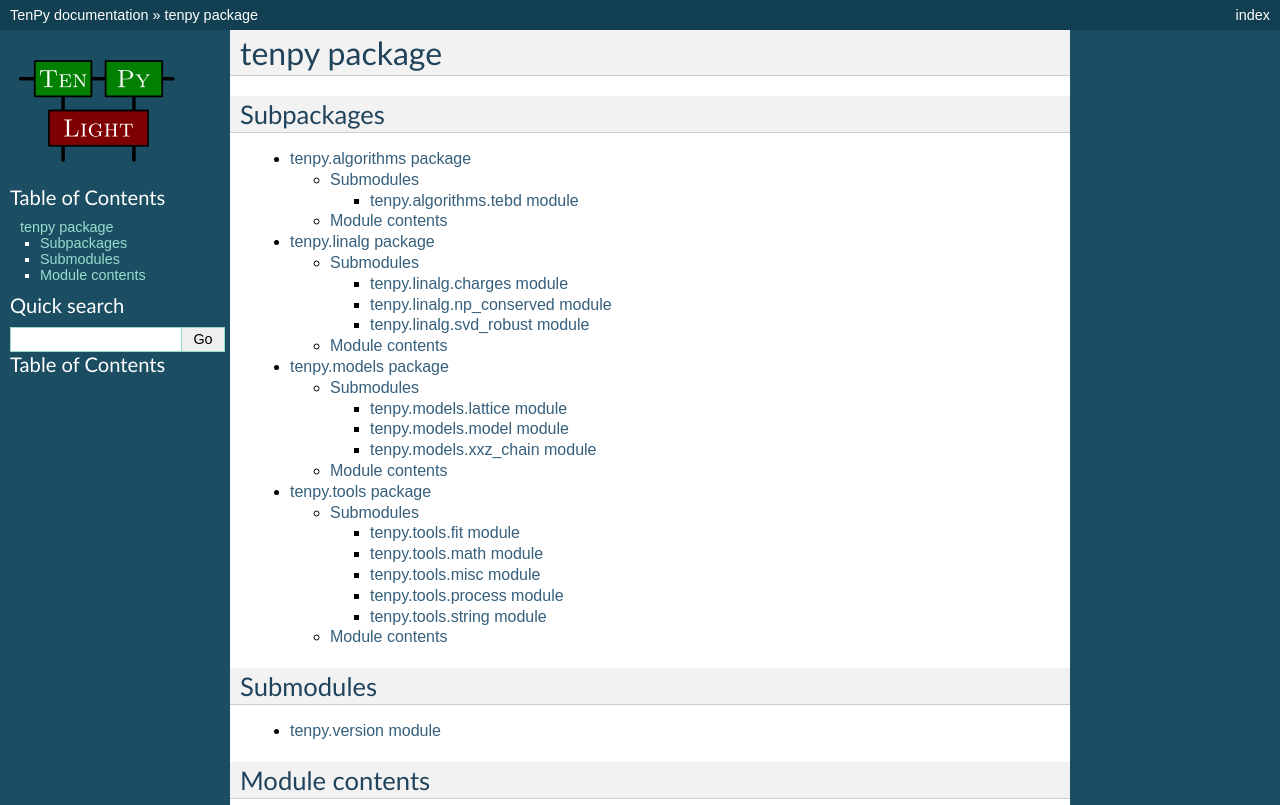
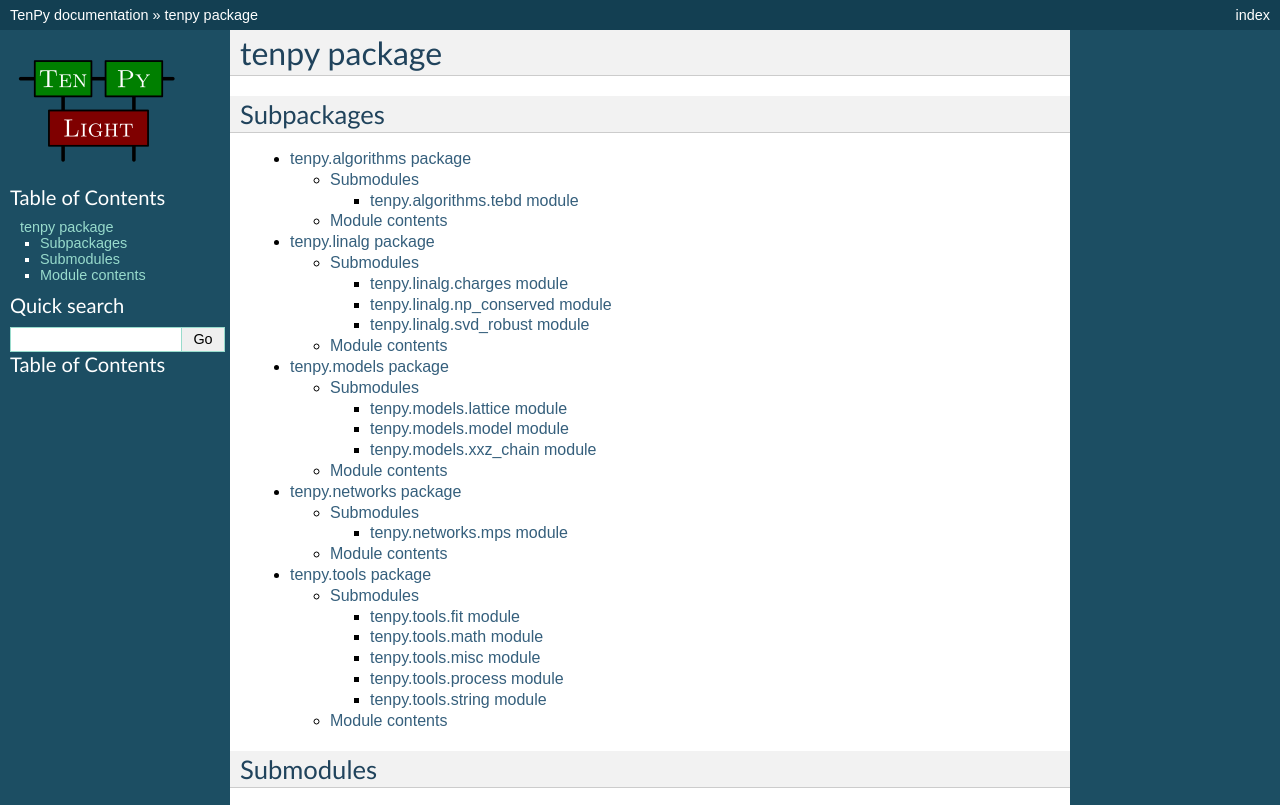
Before and after one commit to tenpy/tenpy, a Sphinx documentation site: the page built from doc/reference/tenpy.rst, in a window 1280 px wide, cut to the strip 0-805 px from the top of the page. Built offline with Sphinx 7.4.7, drawn with Linux system fonts in a browser that asks for light colours.

Commit message:
updated reference/

```diff
--- /dev/null
+++ b/doc/reference/tenpy.networks.mps.rst
@@ -0,0 +1,7 @@
+tenpy.networks.mps module
+=========================
+
+.. automodule:: tenpy.networks.mps
+    :members:
+    :undoc-members:
+    :show-inheritance:
--- a/doc/reference/tenpy.rst
+++ b/doc/reference/tenpy.rst
@@ -9,6 +9,7 @@ Subpackages
     tenpy.algorithms
     tenpy.linalg
     tenpy.models
+    tenpy.networks
     tenpy.tools
 
 Submodules
```
Also changed, not shown: doc/reference/tenpy.networks.rst (added, +17 -0 lines).
